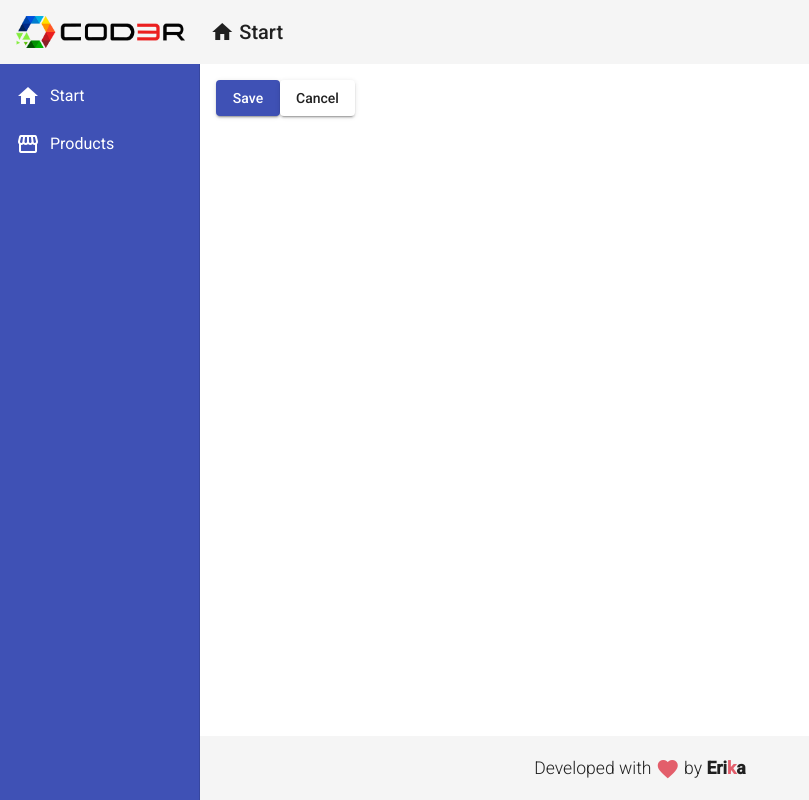
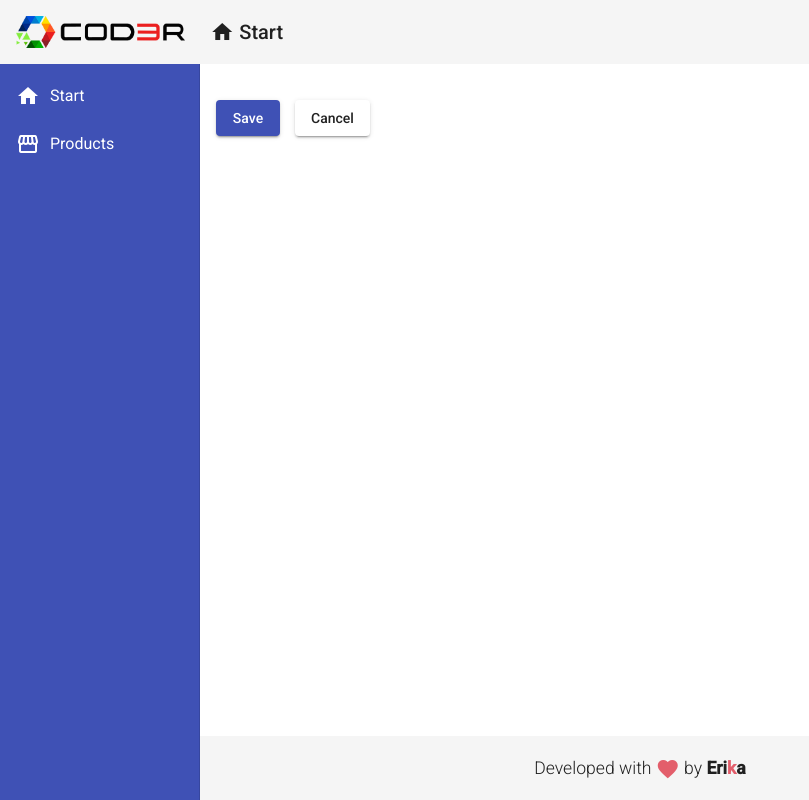
Before and after one commit to erikaperciliano/CRUD-Angular13, an Angular app in the folder frontend/: page /products/create in a window 1280 px wide. Shown: the whole page, without its empty margins (0-809 px from the left). Built offline with nearby package versions, Linux system fonts and the light colour scheme.

Commit message:
add styles of product-create-component

```diff
--- a/frontend/src/app/component/product/product-create/product-create.component.css
+++ b/frontend/src/app/component/product/product-create/product-create.component.css
@@ -0,0 +1,8 @@
+form {
+    display: flex;
+    flex-direction: column;
+}
+
+button {
+    margin: 20px 15px 0 0;
+}
```
